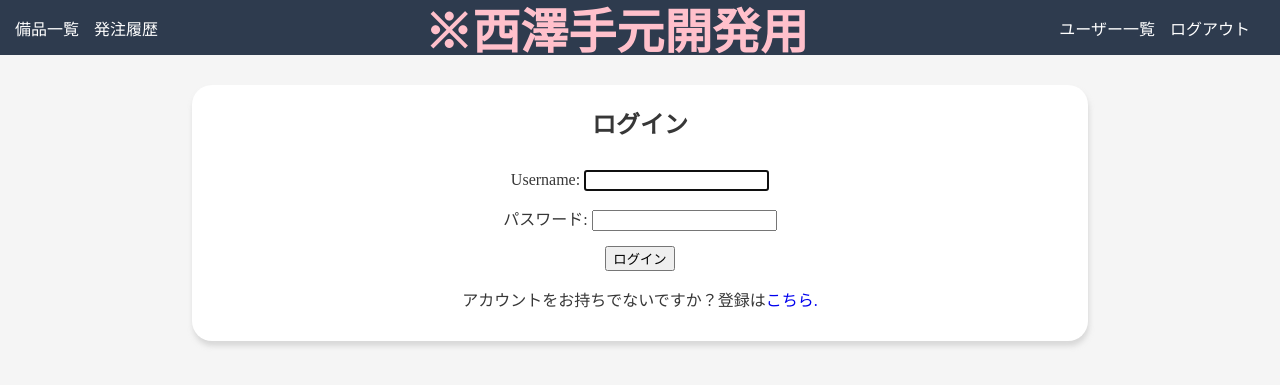
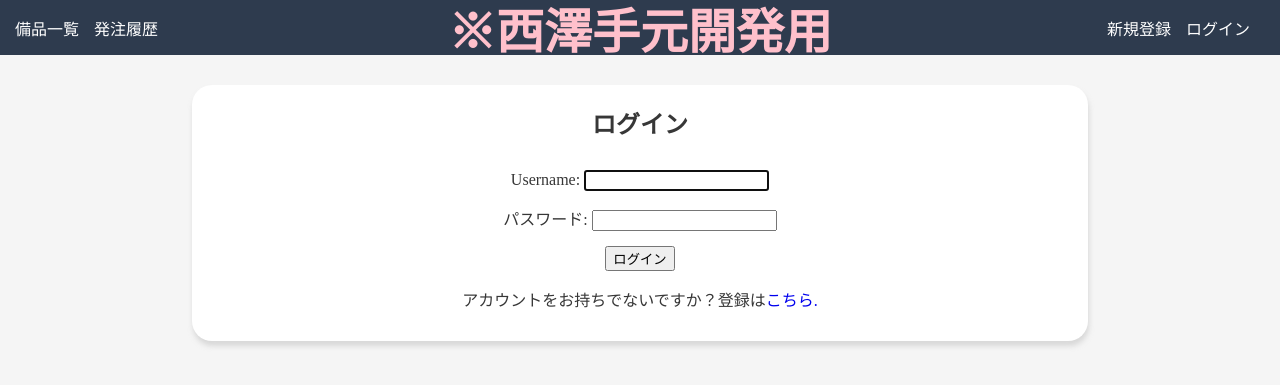
Before and after one commit to yukin0510/teamtest, a Django app: a page that uses templates/base.html in a window 1280 px wide. Shown: the top 385 px of the page. Run offline with Django 4.2, Linux system fonts and the light colour scheme.

Commit message:
ログイン有無でバーが切り替わるように設定

```diff
--- a/templates/base.html
+++ b/templates/base.html
@@ -22,8 +22,13 @@
 
             <div class="nav-right">
                 <ul>
+                    {% if user.is_authenticated %} <!--ログインしているときの表示-->
                     <li><a href="{% url 'users:users' %}">ユーザー一覧</a></li>
                     <li><a href="{% url 'logout' %}">ログアウト</a></li>
+                    {% else %}<!--ログインしてないときの表示-->
+                    <li><a href="{% url 'users:register' %}">新規登録</a></li>
+                    <li><a href="{% url 'users:login' %}">ログイン</a></li>
+                    {% endif %}
                 </ul>
             </div>
           </div>
```
